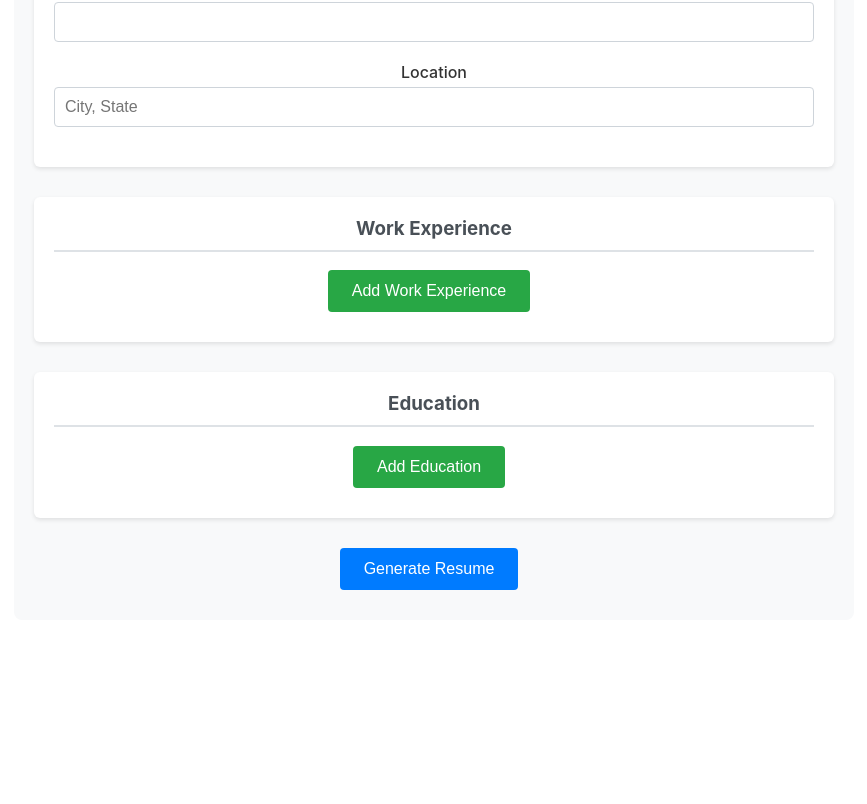
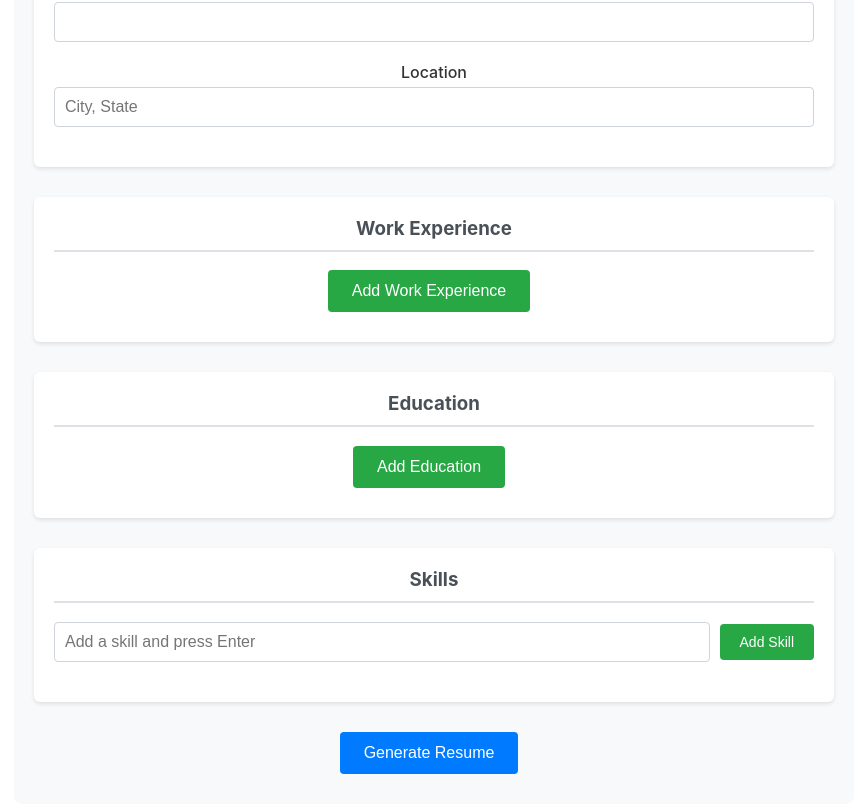
Before and after one commit to westbrookcook/ResumeBot, a React (Create React App) app in the folder client/: page / in a window 1280 px wide. Shown: the part 509-1313 px from the top of the page, without its empty margins (206-1073 px from the left). Before the commit the page ends 1129 px from the top, so only its background shows below. Built offline with nearby package versions, Linux system fonts and the light colour scheme; the HTML template or start-up script is replaced by a standard one.

Commit message:
add skills section with tag-based interface
- implement skill addition/removal with tags
- support Enter key for quick skill input
- styled skill tags with remove buttons
- skills display as bullet-separated list in generated resume

```diff
--- a/client/src/components/ResumeForm.css
+++ b/client/src/components/ResumeForm.css
@@ -12,7 +12,7 @@
   margin-bottom: 30px;
 }
 
-.personal-info, .work-experience, .education {
+.personal-info, .work-experience, .education, .skills {
   margin-bottom: 30px;
   padding: 20px;
   background: white;
@@ -20,7 +20,7 @@
   box-shadow: 0 2px 4px rgba(0,0,0,0.1);
 }
 
-.personal-info h3, .work-experience h3, .education h3 {
+.personal-info h3, .work-experience h3, .education h3, .skills h3 {
   margin-top: 0;
   color: #495057;
   border-bottom: 2px solid #dee2e6;
@@ -164,3 +164,67 @@
 .download-btn:hover {
   background-color: #138496;
 }
+
+/* Skills Section */
+.skills-input {
+  display: flex;
+  gap: 10px;
+  margin-bottom: 20px;
+  align-items: center;
+}
+
+.skill-input {
+  flex: 1;
+  padding: 10px;
+  border: 1px solid #ced4da;
+  border-radius: 4px;
+  font-size: 16px;
+}
+
+.add-skill-btn {
+  background-color: #28a745;
+  color: white;
+  border: none;
+  padding: 10px 20px;
+  border-radius: 4px;
+  cursor: pointer;
+  font-size: 14px;
+  font-weight: 500;
+  white-space: nowrap;
+}
+
+.add-skill-btn:hover {
+  background-color: #218838;
+}
+
+.skills-list {
+  display: flex;
+  flex-wrap: wrap;
+  gap: 10px;
+}
+
+.skill-tag {
+  display: inline-flex;
+  align-items: center;
+  background-color: #e9ecef;
+  border: 1px solid #ced4da;
+  border-radius: 20px;
+  padding: 5px 12px;
+  font-size: 14px;
+  gap: 8px;
+}
+
+.skill-remove {
+  background: none;
+  border: none;
+  color: #6c757d;
+  cursor: pointer;
+  font-size: 18px;
+  line-height: 1;
+  padding: 0;
+  margin-left: 5px;
+}
+
+.skill-remove:hover {
+  color: #dc3545;
+}
--- a/client/src/components/ResumeForm.tsx
+++ b/client/src/components/ResumeForm.tsx
@@ -104,6 +104,32 @@ const ResumeForm: React.FC = () => {
       ...prev,
       education: prev.education.filter((_, i) => i !== index)
     }));
+  };
+
+  const [skillInput, setSkillInput] = useState('');
+
+  const addSkill = () => {
+    if (skillInput.trim() && !resumeData.skills.includes(skillInput.trim())) {
+      setResumeData(prev => ({
+        ...prev,
+        skills: [...prev.skills, skillInput.trim()]
+      }));
+      setSkillInput('');
+    }
+  };
+
+  const removeSkill = (skillToRemove: string) => {
+    setResumeData(prev => ({
+      ...prev,
+      skills: prev.skills.filter(skill => skill !== skillToRemove)
+    }));
+  };
+
+  const handleSkillKeyPress = (e: React.KeyboardEvent) => {
+    if (e.key === 'Enter') {
+      e.preventDefault();
+      addSkill();
+    }
   };
 
   const [isGenerating, setIsGenerating] = useState(false);
@@ -298,6 +324,38 @@ const ResumeForm: React.FC = () => {
           </button>
         </section>
 
+        <section className="skills">
+          <h3>Skills</h3>
+          <div className="skills-input">
+            <input
+              type="text"
+              value={skillInput}
+              onChange={(e) => setSkillInput(e.target.value)}
+              onKeyPress={handleSkillKeyPress}
+              placeholder="Add a skill and press Enter"
+              className="skill-input"
+            />
+            <button type="button" onClick={addSkill} className="add-skill-btn">
+              Add Skill
+            </button>
+          </div>
+          <div className="skills-list">
+            {resumeData.skills.map((skill, index) => (
+              <div key={index} className="skill-tag">
+                <span>{skill}</span>
+                <button
+                  type="button"
+                  onClick={() => removeSkill(skill)}
+                  className="skill-remove"
+                  aria-label={`Remove ${skill}`}
+                >
+                  ×
+                </button>
+              </div>
+            ))}
+          </div>
+        </section>
+
         <button type="submit" className="generate-btn" disabled={isGenerating}>
           {isGenerating ? 'Generating...' : 'Generate Resume'}
         </button>
```
